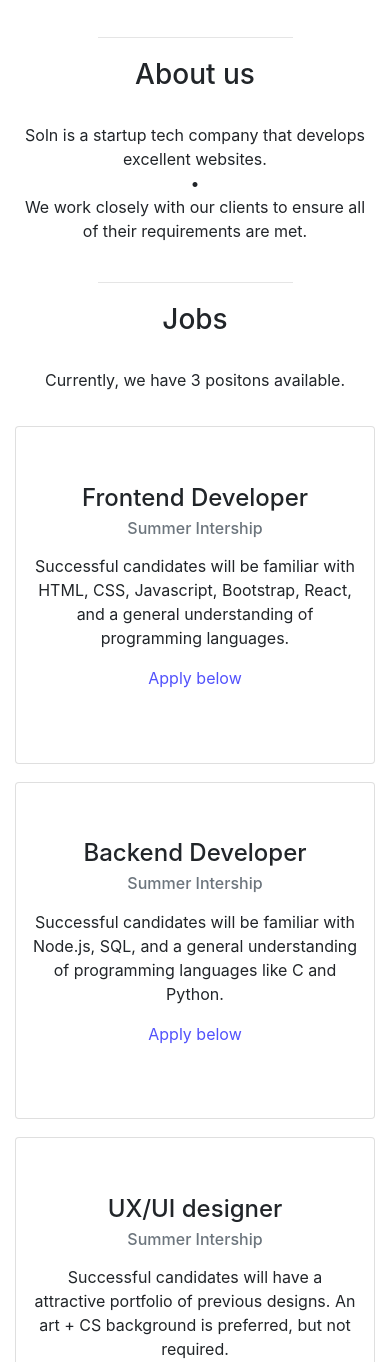
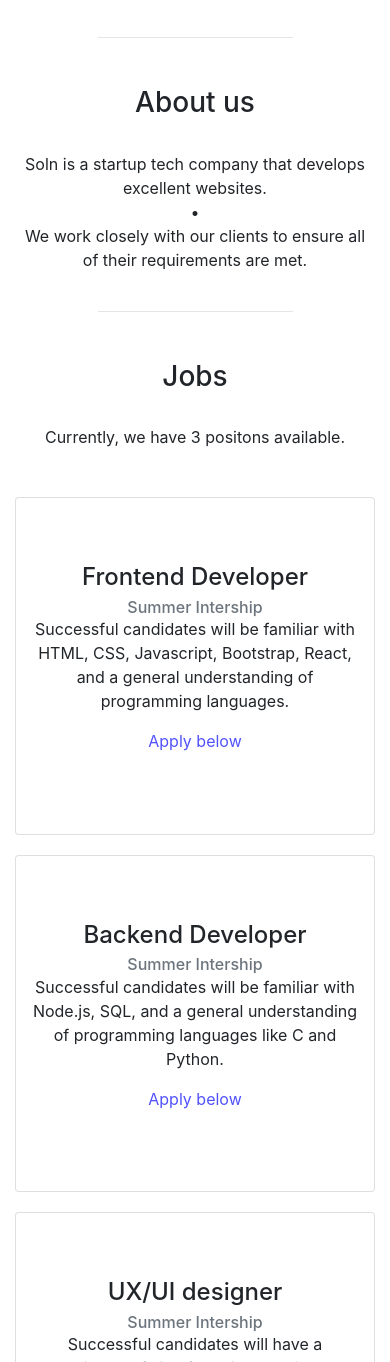
Before and after one commit to solnTech/solnTech.github.io, a plain HTML site: page index.html in a window 390 px wide. Shown: the part 238-1600 px from the top of the page. Drawn offline with nearby package versions, Linux system fonts and the light colour scheme.

Commit message:
cards on mobile fixed

```diff
--- a/css/style.css
+++ b/css/style.css
@@ -3,8 +3,6 @@ html, body{
     padding: 0;
     width: 100%;
     height: 100%;
-
-
 }
 
 /* Cool efect of scrolling without bar */
@@ -14,20 +12,12 @@ body::-webkit-scrollbar {
 
 body{
     -ms-overflow-style: none;
-     scrollbar-width: none;
+    scrollbar-width: none;
 }
 
 #logoBox{
     background-color:black;
     color: black;
-}
-
-.below_top{
-    margin-top: 5%;
-}
-
-.header_align{
-    text-align: center;
 }
 
 
@@ -42,33 +32,27 @@ body{
     transition: 0.3s;
 }
 
-#about_body{
-    text-align: center;
-}
-
 .space_breaks{
     margin-top: 10%;
+    margin-bottom: 10%;
 }
 
 
-/* #companyLogo{
-    border: 4px solid red !important;
-} */
+
 @media (max-width: 1000px) {
-    .card{
-        margin-top: 5%;
-        width: 50%;
-    }
+
     #linkedin_image{
         width: 20%;
     }
 }
 
-@media (max-width: 550px) {
+/* Phones */
+@media (max-width: 575px) {
+
     .card{
-        margin-top: 5%;
-        width: 100%;
+        margin-bottom: 20px;
     }
+
     #linkedin_image{
         width: 30%;
     }
--- a/index.html
+++ b/index.html
@@ -1,9 +1,11 @@
 <!doctype html>
 <html lang="en">
+
 <head>
   <meta charset="utf-8">
   <meta name="viewport" content="width=device-width, initial-scale=1, shrink-to-fit=no">
-    <link rel="stylesheet" href="https://maxcdn.bootstrapcdn.com/bootstrap/4.0.0/css/bootstrap.min.css" integrity="sha384-Gn5384xqQ1aoWXA+058RXPxPg6fy4IWvTNh0E263XmFcJlSAwiGgFAW/dAiS6JXm" crossorigin="anonymous">
+  <link rel="stylesheet" href="https://maxcdn.bootstrapcdn.com/bootstrap/4.0.0/css/bootstrap.min.css"
+    integrity="sha384-Gn5384xqQ1aoWXA+058RXPxPg6fy4IWvTNh0E263XmFcJlSAwiGgFAW/dAiS6JXm" crossorigin="anonymous">
   <link rel="stylesheet" type="text/css" href="css/style.css">
   <link rel="apple-touch-icon" sizes="180x180" href="apple-touch-icon.png">
   <link rel="icon" type="image/png" sizes="32x32" href="favicon-32x32.png">
@@ -14,6 +16,7 @@
   <meta name="theme-color" content="#333333">
   <title>Soln</title>
 </head>
+
 <body>
 
   <!-- Navbar -->
@@ -24,7 +27,8 @@
       Soln
     </a>
     <!-- Navbar toggle button -->
-      <button class="navbar-toggler" type="button" data-toggle="collapse" data-target="#navbarSupportedContent" aria-controls="navbarSupportedContent" aria-expanded="false" aria-label="Toggle navigation">
+    <button class="navbar-toggler" type="button" data-toggle="collapse" data-target="#navbarSupportedContent"
+      aria-controls="navbarSupportedContent" aria-expanded="false" aria-label="Toggle navigation">
       <span class="navbar-toggler-icon"></span>
     </button>
     <!-- Navbar content with collapse on mobile -->
@@ -44,31 +48,39 @@
   </nav>
 
   <!-- Hero with company logo -->
-    <div id = "logoBox" class="container-fluid vertical-center" >
+  <div id="logoBox" class="container-fluid vertical-center">
     <div class="container text-center">
       <div class="col-lg">
-                <img id="companyLogo"  src="images/Logo.png" width = "80%" alt="Company Logo" class="img-fluid">
+        <img id="companyLogo" src="images/Logo.png" width="80%" alt="Company Logo" class="img-fluid">
       </div>
     </div>
   </div>
 
   <!-- Horizontal divider -->
-    <hr id= "header_title" class = "space_breaks" width = "50%">
+  <hr id="header_title" class="space_breaks" width="50%">
 
   <!-- About us section -->
-    <div class="below_top" class="containter-fluid">
-      <h3 class="header_align">About us</h3>
+  <div class="containter mt-5 text-center">
+    <h3>About us</h3>
     <div class="container">
-        <p id="about_body"><br>Soln is a startup tech company that develops excellent websites.<br>•<br>We work closely with our clients to ensure all of their requirements are met.
+      <p>
+        <br>
+        Soln is a startup tech company that develops excellent websites.
+        <br>•<br>
+        We work closely with our clients to ensure all of their requirements are met.
       </p>
     </div>
   </div>
 
   <!-- Horizontal divider -->
-  <hr id = "jobs_area" class="space_breaks" width = "50%">
+  <hr id="jobs_area" class="space_breaks" width="50%">
+
+
+  <!-- Jobs section -->
+  <div class="container text-center">
 
     <!-- Jobs header -->
-  <div class="below_top" class="containter-fluid">
+    <div class="mt-5" class="containter-fluid">
       <h3 class="header_align">Jobs</h3>
       <div class="container">
         <p id="about_body"><br>Currently, we have 3 positons available.
@@ -76,39 +88,40 @@
       </div>
     </div>
 
-  <!-- Jobs section -->
-  <div class="container text-center">
     <!-- Row -->
-    <div class="row hidden-md-up justify-content-md-center">
+    <div class="row my-5">
       <!-- Frontend Developer card -->
-      <div class="col-lg-4">
+      <div class="col-lg-4 col-sm-12 mb-sm-5 mb-sm-5">
         <div class="card job-card d-flex flex-column justify-content-center align-items-center p-3">
           <div class="card-block">
             <h4 class="card-title">Frontend Developer</h4>
             <h6 class="card-subtitle text-muted">Summer Intership</h6>
-            <p class="card-text p-y-1 below_top">Successful candidates will be familiar with HTML, CSS, Javascript, Bootstrap, React, and a general understanding of programming languages.</p>
+            <p class="card-text p-y-1 below_top">Successful candidates will be familiar with HTML, CSS, Javascript,
+              Bootstrap, React, and a general understanding of programming languages.</p>
             <p id="apply_link" class="card-link">Apply below</a>
           </div>
         </div>
       </div>
       <!-- Backend Developer card -->
-      <div class="col-lg-4">
+      <div class="col-lg-4 col-sm-12 mt-lg-3 mb-sm-5">
         <div class="card job-card d-flex flex-column justify-content-center align-items-center p-3">
           <div class="card-block">
             <h4 class="card-title">Backend Developer</h4>
             <h6 class="card-subtitle text-muted">Summer Intership</h6>
-            <p class="card-text p-y-1 below_top">Successful candidates will be familiar with Node.js, SQL, and a general understanding of programming languages like C and Python.</p>
+            <p class="card-text p-y-1 below_top">Successful candidates will be familiar with Node.js, SQL, and a general
+              understanding of programming languages like C and Python.</p>
             <p id="apply_link" class="card-link">Apply below</a>
           </div>
         </div>
       </div>
       <!-- UX/UI designer card -->
-      <div class="col-lg-4">
+      <div class="col-lg-4 col-sm-12 mb-sm-5">
         <div class="card job-card d-flex flex-column justify-content-center align-items-center p-3">
           <div class="card-block">
             <h4 class="card-title">UX/UI designer</h4>
             <h6 class="card-subtitle text-muted">Summer Intership</h6>
-            <p class="card-text p-y-1 below_top">Successful candidates will have a attractive portfolio of previous designs. An art + CS background is preferred, but not required.</p>
+            <p class="card-text p-y-1 below_top">Successful candidates will have a attractive portfolio of previous
+              designs. An art + CS background is preferred, but not required.</p>
             <p id="apply_link" class="card-link">Apply below</a>
           </div>
         </div>
@@ -117,15 +130,16 @@
   </div>
 
   <!-- Horizontal divider -->
-  <hr id = "contact_area" class="space_breaks" width = "50%">
+  <hr id="contact_area" class="space_breaks" width="50%">
 
   <!-- Contact form section -->
   <div class="container">
-    <h3 id = "contact_area" class="header_align below_top">Contact</h3>
+    <h3 id="contact_area" class="header_align below_top">Contact</h3>
     <form method="POST" action="https://formspree.io/f/mqkwpeno">
       <div class="form-group">
         <label for="exampleFormControlInput1"><b>Email address</b></label>
-        <input type="email" name="_replyto" class="form-control" id="exampleFormControlInput1" placeholder="name@example.com">
+        <input type="email" name="_replyto" class="form-control" id="exampleFormControlInput1"
+          placeholder="name@example.com">
       </div>
       <div class="form-group">
         <label for="exampleFormControlTextarea1"><b>Question</b></label>
@@ -137,7 +151,7 @@
   </div>
 
   <!-- Footer -->
-  <footer id="footer" class="mt-5" >
+  <footer id="footer" class="mt-5">
 
     <div class="container text-center d-flex flex-column justify-content-center align-items-center p-4">
       <p>soln.help@gmail.com</p>
@@ -155,8 +169,15 @@
 
   <!-- Optional JavaScript -->
   <!-- jQuery first, then Popper.js, then Bootstrap JS -->
-    <script src="https://code.jquery.com/jquery-3.2.1.slim.min.js" integrity="sha384-KJ3o2DKtIkvYIK3UENzmM7KCkRr/rE9/Qpg6aAZGJwFDMVNA/GpGFF93hXpG5KkN" crossorigin="anonymous"></script>
-    <script src="https://cdnjs.cloudflare.com/ajax/libs/popper.js/1.12.9/umd/popper.min.js" integrity="sha384-ApNbgh9B+Y1QKtv3Rn7W3mgPxhU9K/ScQsAP7hUibX39j7fakFPskvXusvfa0b4Q" crossorigin="anonymous"></script>
-    <script src="https://maxcdn.bootstrapcdn.com/bootstrap/4.0.0/js/bootstrap.min.js" integrity="sha384-JZR6Spejh4U02d8jOt6vLEHfe/JQGiRRSQQxSfFWpi1MquVdAyjUar5+76PVCmYl" crossorigin="anonymous"></script>
+  <script src="https://code.jquery.com/jquery-3.2.1.slim.min.js"
+    integrity="sha384-KJ3o2DKtIkvYIK3UENzmM7KCkRr/rE9/Qpg6aAZGJwFDMVNA/GpGFF93hXpG5KkN" crossorigin="anonymous">
+  </script>
+  <script src="https://cdnjs.cloudflare.com/ajax/libs/popper.js/1.12.9/umd/popper.min.js"
+    integrity="sha384-ApNbgh9B+Y1QKtv3Rn7W3mgPxhU9K/ScQsAP7hUibX39j7fakFPskvXusvfa0b4Q" crossorigin="anonymous">
+  </script>
+  <script src="https://maxcdn.bootstrapcdn.com/bootstrap/4.0.0/js/bootstrap.min.js"
+    integrity="sha384-JZR6Spejh4U02d8jOt6vLEHfe/JQGiRRSQQxSfFWpi1MquVdAyjUar5+76PVCmYl" crossorigin="anonymous">
+  </script>
 </body>
+
 </html>
```
Lines whose indentation alone changed are shown as unchanged.
